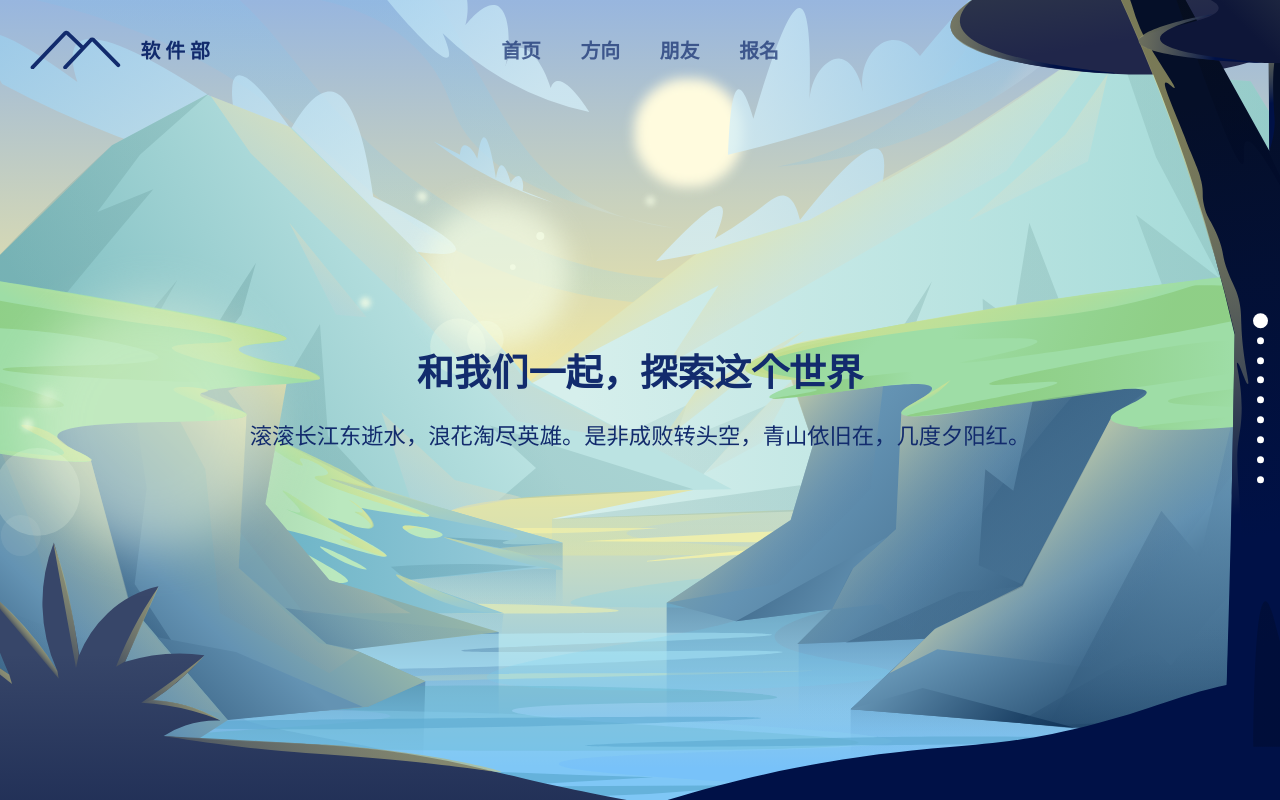
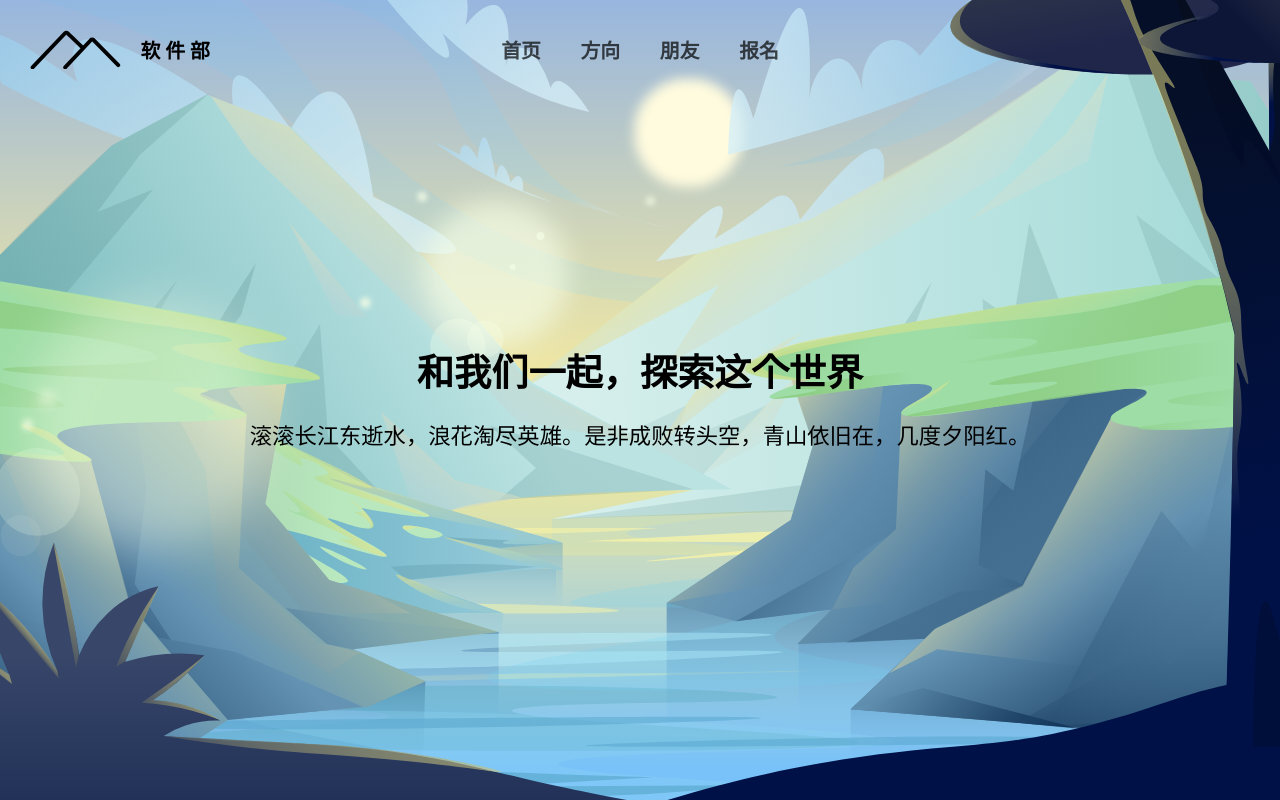
Before and after one commit to csd-world/csd-website-next, a Nuxt app: page / in a window 1280 px wide. Built offline with nearby package versions, Linux system fonts and the light colour scheme.

Commit message:
feat: theme

```diff
--- a/app.vue
+++ b/app.vue
@@ -1,4 +1,18 @@
+<script
+  setup
+  lang="ts"
+>
+import { DEFAULT_THEME } from './themes'
+import { getThemeCSS } from './themes/utils'
+</script>
+
 <template>
+  <Head>
+    <Style
+      type="text/css"
+      :children="`:root ${getThemeCSS(DEFAULT_THEME)}`"
+    />
+  </Head>
   <NuxtLayout>
     <NuxtPage />
   </NuxtLayout>
--- a/components/BaseNavigation.vue
+++ b/components/BaseNavigation.vue
@@ -1,6 +1,6 @@
 <template>
   <div
-    class="flex items-center w-full p-6 text-[#122B6D] fixed top-0 z-20"
+    class="flex items-center w-full p-6 text-primary fixed top-0 z-20"
   >
     <div class="flex-1 h-8">
       <Logo />
--- a/pages/index.vue
+++ b/pages/index.vue
@@ -11,10 +11,9 @@
       } as any)"
     >
       <swiper-slide><Section1 /></swiper-slide
-      ><swiper-slide>Slide 2</swiper-slide><swiper-slide>Slide 3</swiper-slide
-      ><swiper-slide>Slide 4</swiper-slide><swiper-slide>Slide 5</swiper-slide
-      ><swiper-slide>Slide 6</swiper-slide><swiper-slide>Slide 7</swiper-slide
-      ><swiper-slide>Slide 8</swiper-slide><swiper-slide>Slide 9</swiper-slide>
+      ><swiper-slide
+        ><p class="text-white">Slide 2</p></swiper-slide
+      ><swiper-slide>Slide 3</swiper-slide><swiper-slide>Slide 4</swiper-slide>
     </swiper>
   </div>
 </template>
@@ -34,6 +33,10 @@ const modules = ref([Pagination, Mousewheel, EffectCube, EffectFade])
 </script>
 
 <style lang="postcss">
+.swiper-slide {
+  @apply bg-primary-background;
+}
+
 .swiper-wrapper {
   transition-duration: 700ms !important;
   transition-timing-function: ease;
@@ -44,14 +47,14 @@ const modules = ref([Pagination, Mousewheel, EffectCube, EffectFade])
 }
 
 .swiper-pagination-bullet {
-  @apply w-4 h-4 cursor-pointer grid place-content-center after:transition-all after:block after:w-[.35rem] after:h-[.35rem] after:bg-white after:rounded-full;
+  @apply w-4 h-4 opacity-70 cursor-pointer grid place-content-center after:transition-all after:block after:w-[.35rem] after:h-[.35rem] after:bg-primary-background after:rounded-full;
 }
 
 .swiper-pagination-bullet:hover:not(.swiper-pagination-bullet-active) {
-  @apply after:h-[.65rem] after:w-[.65rem];
+  @apply opacity-100 after:h-[.65rem] after:w-[.65rem];
 }
 
 .swiper-pagination-bullet.swiper-pagination-bullet-active {
-  @apply after:h-3 after:w-3;
+  @apply opacity-100 after:h-3 after:w-3;
 }
 </style>
--- a/style/index.css
+++ b/style/index.css
@@ -3,6 +3,10 @@
 html {
   font-size: 1.125em;
   font-family: 'Noto Sans SC', sans-serif;
+}
+
+body {
+  @apply bg-primary-background;
 }
 
 @media screen and (min-width: 48em) {
--- a/tailwind.config.js
+++ b/tailwind.config.js
@@ -1,7 +1,17 @@
 module.exports = {
   content: ['**/*.vue', '**/*.css'],
   theme: {
-    extend: {},
+    extend: {
+      colors: {
+        primary: 'var(--color-primary)',
+        secondary: 'var(--color-secondary)',
+        negative: 'var(--color-negative)',
+        positive: 'var(--color-positive)',
+        'primary-background': 'var(--background-primary)',
+        'sec-background': 'var(--background-sec)',
+        'primary-text': 'var(--color-text-primary)',
+      },
+    },
   },
   plugins: [],
 }
--- /dev/null
+++ b/themes/base.ts
@@ -0,0 +1,4 @@
+export default {
+  primary: '#122B6D',
+  backgroundPrimary: '#192B52'
+}
--- /dev/null
+++ b/themes/index.ts
@@ -0,0 +1,11 @@
+import { Themes } from './utils'
+import base from './base'
+
+/**
+ * The default theme to load
+ */
+export const DEFAULT_THEME: string = 'base'
+
+export const themes: Themes = {
+  base,
+}
--- /dev/null
+++ b/themes/utils.ts
@@ -0,0 +1,60 @@
+import { themes } from '.'
+
+export interface Theme {
+  [key: string]: string
+}
+
+export interface Themes {
+  [key: string]: Theme
+}
+
+export interface MappedTheme {
+  [key: string]: string | null
+}
+
+export const mapTheme: (variables: Theme) => MappedTheme = (
+  variables: Theme
+) => {
+  return {
+    '--color-primary': variables.primary || '',
+    '--color-secondary': variables.secondary || '',
+    '--color-positive': variables.positive || '',
+    '--color-negative': variables.negative || '',
+    '--color-text-primary': variables.textPrimary || '',
+    '--background-primary': variables.backgroundPrimary || '',
+    '--background-sec': variables.backgroundSecondary || '',
+  }
+}
+
+/**
+ * Helper function to set a new theme
+ *
+ * @param {string} theme The name of the theme to be set
+ *
+ * @return {void}
+ */
+export function applyTheme(theme: string): void {
+  const themeObject: MappedTheme = mapTheme(themes[theme])
+  if (!themeObject) return
+  const root = document.documentElement
+
+  Object.keys(themeObject).forEach((property) => {
+    if (property === 'name') {
+      return
+    }
+
+    root.style.setProperty(property, themeObject[property])
+  })
+}
+
+export function getThemeCSS(theme: string): string {
+  const themeObject: MappedTheme = mapTheme(themes[theme])
+  let css = '{'
+  for (const variable in themeObject) {
+    if (themeObject[variable]) {
+      css += `${variable}: ${themeObject[variable]};`
+    }
+  }
+  css += '}'
+  return css
+}
--- a/views/index/Section1.vue
+++ b/views/index/Section1.vue
@@ -1,6 +1,6 @@
 <template>
   <div
-    class="h-full text-[#122B6D] bg-[url('assets/svg/background.svg')] bg-no-repeat bg-cover bg-center bg-fixed grid place-content-center text-center"
+    class="h-full text-primary bg-[url('assets/svg/background.svg')] bg-no-repeat bg-cover bg-center bg-fixed grid place-content-center text-center"
   >
     <h1 class="text-3xl font-bold">和我们一起，探索这个世界</h1>
     <p class="text-lg mt-5">
```
